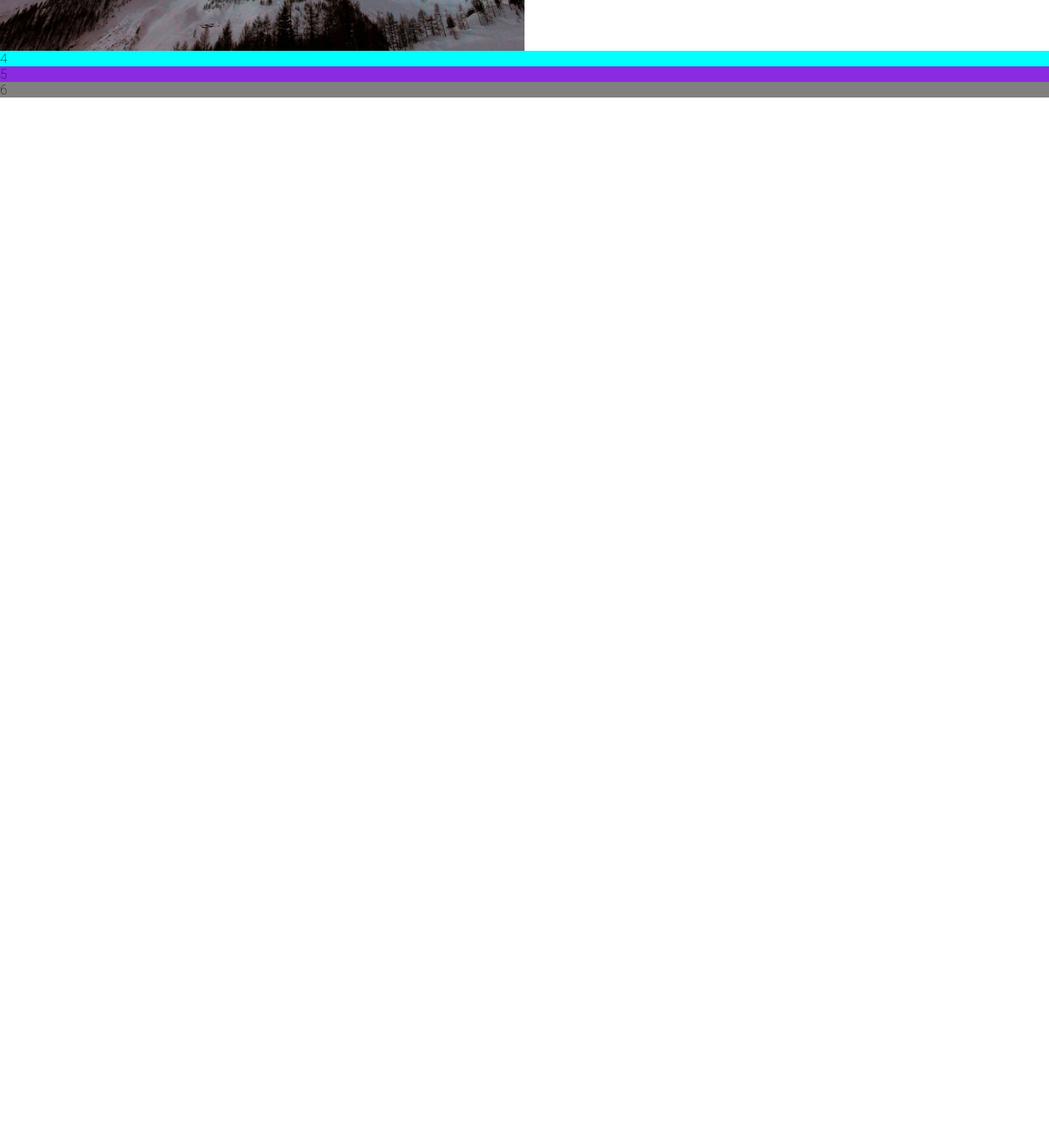
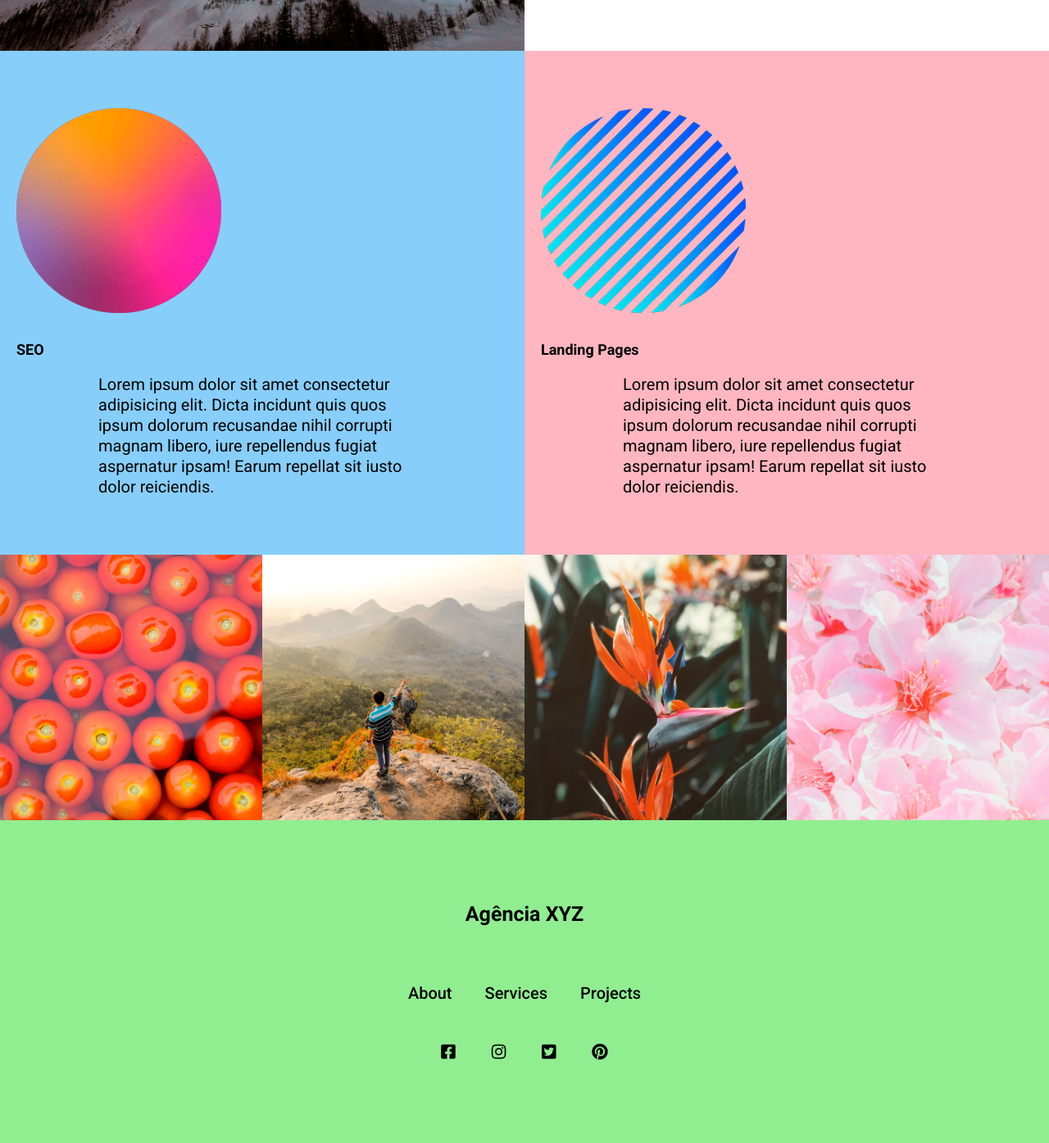
Before and after one commit to Gibran-Menezes/landing-page-com-grid-agencia-xyz-main, a plain HTML site: page index.html in a window 1280 px wide. Shown: the part 1720-3115 px from the top of the page at 82% size. Before the commit the page ends 1839 px from the top, so only its background shows below. Drawn offline with Linux system fonts and the light colour scheme.

Commit message:
modulo de landing page finalizado

```diff
--- a/index.html
+++ b/index.html
@@ -47,7 +47,7 @@
         <h2>We make cool things</h2>
     </section>
 
-    <section class="about">
+    <section class="about" id="about">
         <div class="item">
             <h3>Title</h3>
             <p>Lorem ipsum dolor sit amet consectetur, adipisicing elit. Ex aliquam itaque earum magnam eum expedita laudantium tenetur blanditiis ad? Similique qui error laudantium consequatur nisi veritatis porro deserunt praesentium temporibus?</p>
@@ -64,11 +64,79 @@
             <a href="#" class="btn-know-more">Saiba mais</a>
     </section>
 
-    <section class="services">4</section>
+    <section class="services" id="services">
+        <div class="service">
+            <img src="./src/images/bolinha1.png" alt="bolinha 1">
+            <div class="service-info">
+                <h3>SEO</h3>
+                <p>Lorem ipsum dolor sit amet consectetur adipisicing elit. Dicta incidunt quis quos ipsum dolorum recusandae nihil corrupti magnam libero, iure repellendus fugiat aspernatur ipsam! Earum repellat sit iusto dolor reiciendis.</p>
+            </div>
+        </div>
 
-    <section class="projects">5</section>
+        <div class="service">
+            <img src="./src/images/bolinha2.png" alt="bolinha 2">
+            <div class="service-info">
+                <h3>Landing Pages</h3>
+                <p>Lorem ipsum dolor sit amet consectetur adipisicing elit. Dicta incidunt quis quos ipsum dolorum recusandae nihil corrupti magnam libero, iure repellendus fugiat aspernatur ipsam! Earum repellat sit iusto dolor reiciendis.</p>
+            </div>
+        </div>
+    </section>
 
-    <footer class="footer">6</footer>
+    <section class="projects" id="projects">
+        <div class="project">
+            <a href="">
+                <img src="./src/images/tomatoes.jpg" alt="Tomatoes">
+            </a>
+        </div>
+
+        <div class="project">
+            <a href="">
+                <img src="./src/images/landscape.jpg" alt="Landscape">
+            </a>
+        </div>
+
+        <div class="project">
+            <a href="">
+                <img src="./src/images/plants.jpg" alt="Plants">
+            </a>
+        </div>
+
+        <div class="project">
+            <a href="">
+                <img src="./src/images/flowers.jpg" alt="Flowers">
+            </a>
+        </div>
+    </section>
+
+    <footer class="footer" id="contact">
+        <h4>Agência XYZ</h4>
+
+        <nav>
+            <ul>
+                <li><a href="#about">About</a></li>
+                <li><a href="#services">Services</a></li>
+                <li><a href="#projects">Projects</a></li>
+            </ul>
+        </nav>
+
+        <div class="social">
+            <a href="">
+                <i class="fab fa-facebook-square"></i>
+            </a>
+
+            <a href="">
+                <i class="fab fa-instagram"></i>
+            </a>
+
+            <a href="">
+                <i class="fab fa-twitter-square"></i>
+            </a>
+
+            <a href="">
+                <i class="fab fa-pinterest"></i>
+            </a>
+        </div>
+    </footer>
 </body>
 
 </html>
--- a/src/css/style.css
+++ b/src/css/style.css
@@ -249,19 +249,126 @@ body{
 
 .services{
     grid-area: services;
-    background-color: cyan;
+    display: grid;
+    grid-template-columns: 1fr 1fr;
+}
+
+.services .service{
+    padding: 70px 20px;
+}
+
+.services .service img{
+    width: 250px;
+    margin-bottom: 30px;
+}
+
+.services .service h3{
+    font-size: 1.8rem;
+    font-weight: 700;
+}
+
+.services .service p{
+    font-size: 2rem;
+    font-weight: 400;
+    max-width: 400px;
+    margin: 20px auto 0;
+    line-height: 25px;
+}
+
+.services .service:nth-child(1){
+    background-color: lightskyblue;
+}
+
+.services .service:nth-child(2){
+    background-color: lightpink;
+}
+
+@media (max-width: 425px){
+    .services {
+        grid-template-columns: 1fr;
+    }
 }
 
 /* Projects */
 
 .projects{
     grid-area: projects;
-    background-color: blueviolet;
+    display: grid;
+    grid-template-columns: repeat(4, 1fr);
+}
+
+.projects img{
+    height: 100%;
+}
+
+.projects a:hover img{
+    opacity: 0.8;
+    transition: 0.3s;
+}
+
+@media (max-width:768px){
+    .projects{
+        grid-template-columns: 1fr 1fr;
+        grid-template-rows: 1fr 1fr;
+    }
+}
+
+@media (max-width:425px){
+    .projects{
+        grid-template-columns: 1fr;
+        grid-template-rows: repeat(4, 1fr);
+    }
 }
 
 /* Footer */
 
 .footer{
     grid-area: footer;
-    background-color: gray;
+    display: flex;
+    background-color: lightgreen;
+    flex-direction: column;
+    text-align: center;
+    padding: 100px 0;
 }
+
+.footer h4{
+    font-weight: 700;
+    font-size: 2.5rem;
+    margin-bottom: 20px;
+}
+
+.footer nav{
+    margin: 50px 0;
+}
+
+.footer nav ul{
+    display: flex;
+    justify-content: center;
+    max-width: 320px;
+    margin: 0 auto;
+}
+
+.footer nav ul li a{
+    font-weight: 500;
+    font-size: 2rem;
+    margin: 20px;
+    transition: 0.3s;
+}
+
+.footer nav ul li a:hover{
+    font-weight: 700;
+    color: #ffffff;
+}
+
+.footer .social i{
+    font-size: 2rem;
+    transition: 0.3s;
+}
+
+.footer .social a{
+    margin: 20px;
+}
+
+.footer .social a:hover{
+    color: #ffffff;
+}
```
